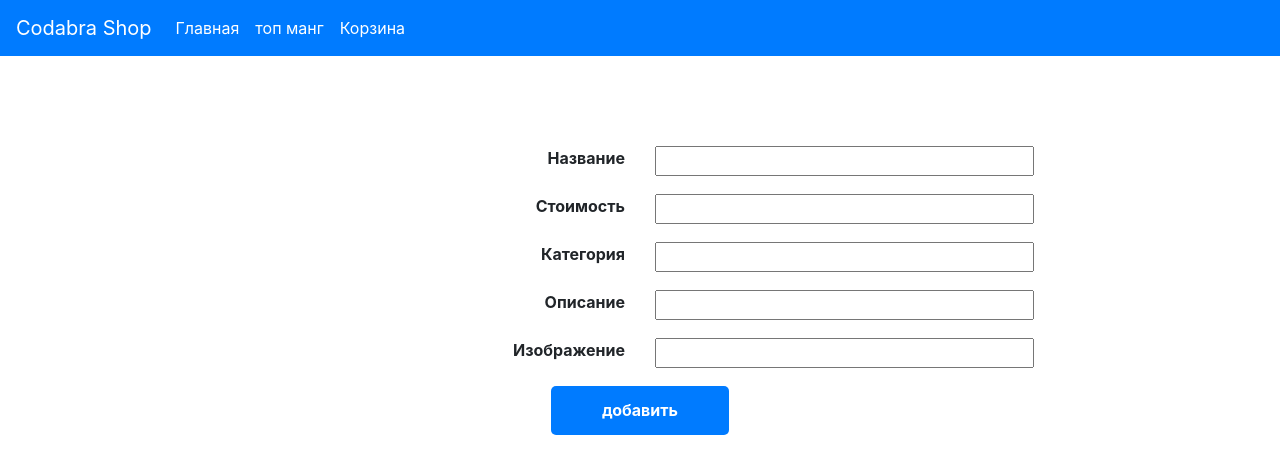
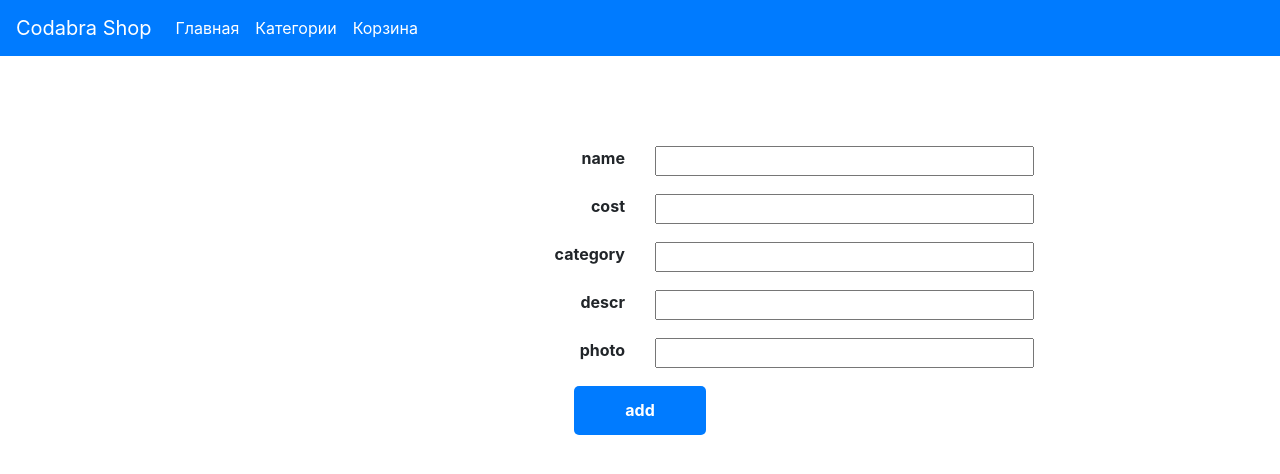
Before and after one commit to iosif07/top_mango, a Flask app: page /add_item/ in a window 1280 px wide. Shown: the top 474 px of the page. Run offline with Flask 2, Linux system fonts and the light colour scheme; some libraries are stand-ins or nearby versions.

Commit message:
Add files via upload

```diff
--- a/app/__init__.py
+++ b/app/__init__.py
@@ -1,11 +1,9 @@
 from flask import Flask
-
 from flask_mongoengine import MongoEngine
 
 app = Flask(__name__)
-
-app.config['MONGODB_SETTINGS']={'DB':'shop'}
-app.config['SECRET_KEY']='secret'
+app.config["MONGODB_SETTINGS"] = {'DB':'Shop'}
+app.config["SECRET_KEY"] = "secret"
 
 db = MongoEngine(app)
 
--- a/app/shop/__init__.py
+++ b/app/shop/__init__.py
@@ -1,5 +1,7 @@
 from flask import Blueprint
+
 
 shop = Blueprint('shop', __name__)
 
+
 from . import views
--- a/app/shop/forms.py
+++ b/app/shop/forms.py
@@ -3,16 +3,16 @@ from wtforms import TextField, SubmitField
 from wtforms.validators import Required
 from flask_wtf import FlaskForm
 
+class Order(Form):
+    name = TextField('Ваше имя', validators = [Required()])
+    adress = TextField('Ваш адрес', validators = [Required()])
+    description = TextField('Дополнительная информация')
+    submit = SubmitField('Подтвердить заказ')
+
 class AddItem(Form):
-    name = TextField('Название', validators = [Required()])
-    category = TextField('Категория', validators = [Required()])
-    cost = TextField('Стоимость', validators = [Required()])
-    photo_hash = TextField('Изображение')
-    description = TextField('Описание')
-    submit = SubmitField('добавить')
-
-class Order(Form):
     name = TextField('name', validators = [Required()])
-    adress = TextField('adress', validators = [Required()])
-    description = TextField('description')
-    submit = SubmitField('Order')
+    category = TextField('category', validators = [Required()])
+    cost = TextField('cost', validators = [Required()])
+    photo_hash = TextField('photo')
+    description = TextField('descr')
+    submit = SubmitField('add')
--- a/app/shop/views.py
+++ b/app/shop/views.py
@@ -1,21 +1,23 @@
 from . import shop
-from .forms import  AddItem, Order
 from flask import render_template, redirect, session, url_for, g, flash, request, json
-from .models import Item, Categories, Orders
+from .forms import Order, AddItem
+from .models import Item, Orders, Categories
 
-NAME = "Nastya"
+NAME = 'misha'
 
-@shop.route("/about/")
-@shop.route("/")
+
+@shop.route('/about/')
+@shop.route('/')
 def about():
     return render_template("about.html", name = NAME)
 
-@shop.route("/main_page/")
+
+@shop.route('/main_page/')
 def main_page():
-    items = Item.objects[:10]
+    items = Item.objects[:20]
     return render_template("shop.html", items = items)
 
-@shop.route("/item/<int:it_id>/")
+@shop.route('/item/<int:it_id>')
 def item(it_id):
     item = Item.objects(item_id = it_id).first()
     return render_template("item.html", item = item)
@@ -24,49 +26,22 @@ def item(it_id):
 def categories():
     cat_dict = {}
     for category in Categories.objects():
-        Item = Item.objects( category = category.name).first()
+        item = Item.objects(category = category.name).first()
         cat_dict[category.name] = item.photo_hash
     return render_template("categories.html", cat_dict = cat_dict)
 
-
 @shop.route('/category/<string:categ>')
 def category(categ):
-    items = item.objects(category = categ)
+    items = Item.objects(category = categ)
     return render_template("category.html", items = items, category = categ)
 
-
-@shop.route('/add_item/', methods = ['GET', 'POST'])
-def add_item():
-    form = AddItem()
-    if form.validate_on_submit():
-        if Categories.objects(name = form.category.data):
-            amount = (Categories.objects(name = form.category.data).first())['count']
-            amount = int(amount)
-            Categories.objects(name = form.category.data).update(count = str(amount+1))
-        else:
-            categ = Categories(
-                name = form.name.data,
-                count = '1'
-            )
-            categ.save()
-        item = Item(
-            name = form.name.data,
-            cost = form.name.data,
-            category = form.category.data,
-            description = form.description.data,
-            photo_hash = form.photo_hash.data
-        )
-        item.save()
-
-    return render_template("add_item.html", form = form)
 
 @shop.route('/orders/', methods = ['GET', 'POST'])
 def orders():
     order_form = Order()
     item_list = []
 
-    item = []
-
+    items = []
     if 'items' in session:
         dat = session['items'].split()
         for it_id in dat:
@@ -79,23 +54,53 @@ def orders():
                 item = Item.objects(item_id = item_id).first()
                 item_list.append(item)
             order = Orders(
-                name = order_form.name.data,
-                adress = order_form.adress.data,
-                description = order_form.description.data,
-                items_id = item_list
+                            name = order_form.name.data,
+                            adress = order_form.adress.data,
+                            description = order_form.description.data,
+                            items_id = item_list
                           )
             order.save()
             session['items'] = ''
 
+    return render_template("orders.html", items = items, form = order_form)
 
-    return render_template("orders.html", items = items, form = order_form)
+
+@shop.route('/add_item/', methods = ['GET', 'POST'])
+def add_item():
+    form = AddItem()
+    if form.validate_on_submit():
+
+        if Categories.objects(name = form.category.data):
+            amount = (Categories.objects(name = form.category.data).first())['count']
+            amount = int(amount)
+            Categories.objects(name = form.category.data).update(count = str(amount+1))
+
+        else:
+            categ = Categories(
+                                name = form.category.data,
+                                count = '1'
+                                )
+            categ.save()
+
+        item = Item(
+                    name = form.name.data,
+                    cost = form.cost.data,
+                    category = form.category.data,
+                    description = form.description.data,
+                    photo_hash = form.photo_hash.data
+                    )
+        item.save()
+    return render_template("add_item.html", form = form)
+
 
 @shop.route('/add_item_in_order/', methods = ['POST'])
 def add_in_order():
     data = request.form['id']
 
-    if 'items'  in session:
+    if 'items' in session:
         session['items'] += (data+' ')
+        print('!!!')
     else:
+        print('&&&')
         session['items'] = data
     return('success')
--- /dev/null
+++ b/app/static/css/categories.css
@@ -0,0 +1,3 @@
+.card img{
+    width: 100%;
+}
--- /dev/null
+++ b/app/static/css/item.css
@@ -0,0 +1,3 @@
+.min-height{
+    min-height: 33em;
+}
--- a/app/static/css/shop.css
+++ b/app/static/css/shop.css
@@ -11,7 +11,3 @@ body{
 .card{
     margin-top: 2em;
 }
-.itemImg{
-    height: auto !important;
-    margin-top: 1em !important;
-}
--- a/app/templates/about.html
+++ b/app/templates/about.html
@@ -1,5 +1,5 @@
 {% extends "base.html"%}
 {% block content %}
-<p> Версия 3.0 </p>
+<p> Версия 1.0 </p>
 <p> Создатель : {{name}}
 {% endblock %}
--- a/app/templates/base.html
+++ b/app/templates/base.html
@@ -1,54 +1,66 @@
 <html>
   <head>
-        <meta charset="utf-8">
+    <meta charset="utf-8" />
     <title>Codamess</title>
 
     <!-- Latest compiled and minified CSS -->
-        <link rel="stylesheet" href="https://stackpath.bootstrapcdn.com/bootstrap/4.3.1/css/bootstrap.min.css" integrity="sha384-ggOyR0iXCbMQv3Xipma34MD+dH/1fQ784/j6cY/iJTQUOhcWr7x9JvoRxT2MZw1T" crossorigin="anonymous">
+    <link
+      rel="stylesheet"
+      href="https://stackpath.bootstrapcdn.com/bootstrap/4.3.1/css/bootstrap.min.css"
+      integrity="sha384-ggOyR0iXCbMQv3Xipma34MD+dH/1fQ784/j6cY/iJTQUOhcWr7x9JvoRxT2MZw1T"
+      crossorigin="anonymous"
+    />
     <!-- Latest compiled and minified JavaScript -->
 
     <script src="https://ajax.googleapis.com/ajax/libs/jquery/1.12.4/jquery.min.js"></script>
 
-       <link rel="stylesheet" href="https://stackpath.bootstrapcdn.com/bootstrap/4.3.1/css/bootstrap.min.css" integrity="sha384-ggOyR0iXCbMQv3Xipma34MD+dH/1fQ784/j6cY/iJTQUOhcWr7x9JvoRxT2MZw1T" crossorigin="anonymous">
-
-        <link rel="stylesheet" href="/static/css/nav.css">
-        <link rel="stylesheet" href="/static/css/shop.css">
-        <link rel="stylesheet" href="/static/css/add_item.css">
-        <link rel="stylesheet" href="/static/css/categories.css">
-
+    <link
+      rel="stylesheet"
+      href="https://stackpath.bootstrapcdn.com/bootstrap/4.3.1/css/bootstrap.min.css"
+      integrity="sha384-ggOyR0iXCbMQv3Xipma34MD+dH/1fQ784/j6cY/iJTQUOhcWr7x9JvoRxT2MZw1T"
+      crossorigin="anonymous"
+    />
+    <script src="https://cdn.jsdelivr.net/npm/sweetalert2@8"></script>
+    <link rel="stylesheet" href="/static/css/nav.css" />
+    <link rel="stylesheet" href="/static/css/shop.css" />
+    <link rel="stylesheet" href="/static/css/add_item.css" />
+    <link rel="stylesheet" href="/static/css/categories.css" />
+    <link rel="stylesheet" href="/static/css/item.css" />
+    <link rel="stylesheet" href="/static/css/orders.css" />
   </head>
 
   <body>
-
-
     <nav class="navbar navbar-expand-lg bg-primary">
       <a class="navbar-brand" href="#">Codabra Shop</a>
-            <button class="navbar-toggler" type="button" data-toggle="collapse" data-target="#navbarSupportedContent" aria-controls="navbarSupportedContent" aria-expanded="false" aria-label="Toggle navigation">
+      <button
+        class="navbar-toggler"
+        type="button"
+        data-toggle="collapse"
+        data-target="#navbarSupportedContent"
+        aria-controls="navbarSupportedContent"
+        aria-expanded="false"
+        aria-label="Toggle navigation"
+      >
         <span class="navbar-toggler-icon"></span>
       </button>
 
       <div class="collapse navbar-collapse" id="navbarSupportedContent">
         <ul class="navbar-nav mr-auto">
           <li class="nav-item">
-                  <a class="nav-link" href='/main_page/'>Главная <span class="sr-only">(current)</span></a>
+            <a class="nav-link" href="/main_page/"
+              >Главная <span class="sr-only">(current)</span></a
+            >
           </li>
           <li class="nav-item">
-                  <a class="nav-link" href="/categories/">топ манг</a>
+            <a class="nav-link" href="/categories/">Категории</a>
           </li>
-
           <li class="nav-item">
             <a class="nav-link" href="/orders/">Корзина</a>
           </li>
         </ul>
-
       </div>
     </nav>
 
-
-
-
-        {%block content%}
-        {%endblock%}
+    {%block content%} {%endblock%}
   </body>
-
 </html>
```
Also changed, not shown: app/shop/models.py (+8 -8 lines), app/templates/item.html (+7 -7 lines), app/templates/shop.html (+9 -9 lines), manage.py (+8 -5 lines), app/static/css/add_item.css (line endings or trailing spaces), app/static/css/nav.css (line endings or trailing spaces), app/static/css/orders.css (line endings or trailing spaces), app/static/css/profile.css (line endings or trailing spaces), app/static/images/Samsung.png.jpg, app/static/images/X.jpg. Lines whose indentation alone changed are shown as unchanged.
